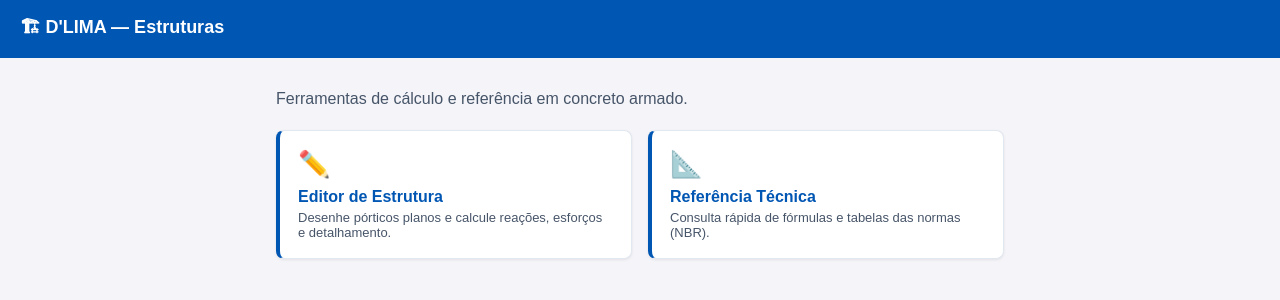
After one commit to LeonanLima/d-lima-institucional, a Flask app: page /estrutura in a window 1280 px wide. The commit adds this page. Shown: the top 300 px of the page. Run offline with Flask 3, Linux system fonts and the light colour scheme.

Commit message:
feat: hub /estrutura + crosslinks no editor e na referencia

```diff
--- a/engine/rotas.py
+++ b/engine/rotas.py
@@ -10,6 +10,11 @@ from engine.relatorio import gerar_relatorio
 from engine import persistencia
 
 estrutura_bp = Blueprint("estrutura", __name__)
+
+
+@estrutura_bp.route("/estrutura")
+def hub():
+    return render_template("estrutura.html")
 
 
 @estrutura_bp.route("/estrutura/editor")
--- a/templates/editor.html
+++ b/templates/editor.html
@@ -23,7 +23,10 @@
   </style>
 </head>
 <body>
-  <header>🏗 D'LIMA — Editor de Estrutura</header>
+  <header style="display:flex;align-items:center;gap:12px">
+    <a href="/estrutura" style="color:#cfe2ff;text-decoration:none;font-weight:normal">← Estruturas</a>
+    <span>🏗 D'LIMA — Editor de Estrutura</span>
+  </header>
   <div class="app">
     <div class="toolbar" id="toolbar">
       <button data-modo="selecionar" class="ativo">▖ Selecionar</button>
--- /dev/null
+++ b/templates/estrutura.html
@@ -0,0 +1,41 @@
+<!DOCTYPE html>
+<html lang="pt-BR">
+<head>
+  <meta charset="UTF-8">
+  <meta name="viewport" content="width=device-width, initial-scale=1.0">
+  <title>D'LIMA — Estruturas</title>
+  <style>
+    *{box-sizing:border-box;margin:0;padding:0}
+    body{font-family:Arial,sans-serif;background:#f4f4f9;color:#1e293b}
+    header{background:#0056b3;color:#fff;padding:14px 20px;font-size:18px;font-weight:bold}
+    .wrap{max-width:760px;margin:32px auto;padding:0 16px}
+    .sub{color:#475569;margin:6px 0 22px}
+    .grid{display:grid;grid-template-columns:repeat(auto-fit,minmax(240px,1fr));gap:16px}
+    .card{display:block;background:#fff;border:1px solid #e2e8f0;border-left:4px solid #0056b3;
+      border-radius:8px;padding:18px;text-decoration:none;color:inherit;
+      box-shadow:0 1px 3px rgba(0,0,0,.08);transition:transform .12s,box-shadow .12s}
+    .card:hover{transform:translateY(-2px);box-shadow:0 4px 10px rgba(0,0,0,.12)}
+    .card .ico{font-size:26px}
+    .card .tit{font-weight:bold;font-size:16px;margin:8px 0 4px;color:#0056b3}
+    .card .desc{font-size:13px;color:#475569}
+  </style>
+</head>
+<body>
+  <header>🏗 D'LIMA — Estruturas</header>
+  <div class="wrap">
+    <p class="sub">Ferramentas de cálculo e referência em concreto armado.</p>
+    <div class="grid">
+      <a class="card" href="/estrutura/editor">
+        <div class="ico">✏️</div>
+        <div class="tit">Editor de Estrutura</div>
+        <div class="desc">Desenhe pórticos planos e calcule reações, esforços e detalhamento.</div>
+      </a>
+      <a class="card" href="/referencia">
+        <div class="ico">📐</div>
+        <div class="tit">Referência Técnica</div>
+        <div class="desc">Consulta rápida de fórmulas e tabelas das normas (NBR).</div>
+      </a>
+    </div>
+  </div>
+</body>
+</html>
--- a/templates/referencia.html
+++ b/templates/referencia.html
@@ -53,7 +53,7 @@ th{background:#f3f4f6}
 </head>
 <body>
   <header id="app-header">
-    <span>🏗 D'LIMA Referência Técnica</span>
+    <span><a href="/estrutura" style="color:#cfe2ff;text-decoration:none">←</a> 🏗 D'LIMA Referência Técnica</span>
     <button id="install-btn" style="display:none">⬇ Instalar</button>
   </header>
   <div id="search-bar">
```
Also changed, not shown: tests/test_estrutura_hub.py (added, +22 -0 lines).
